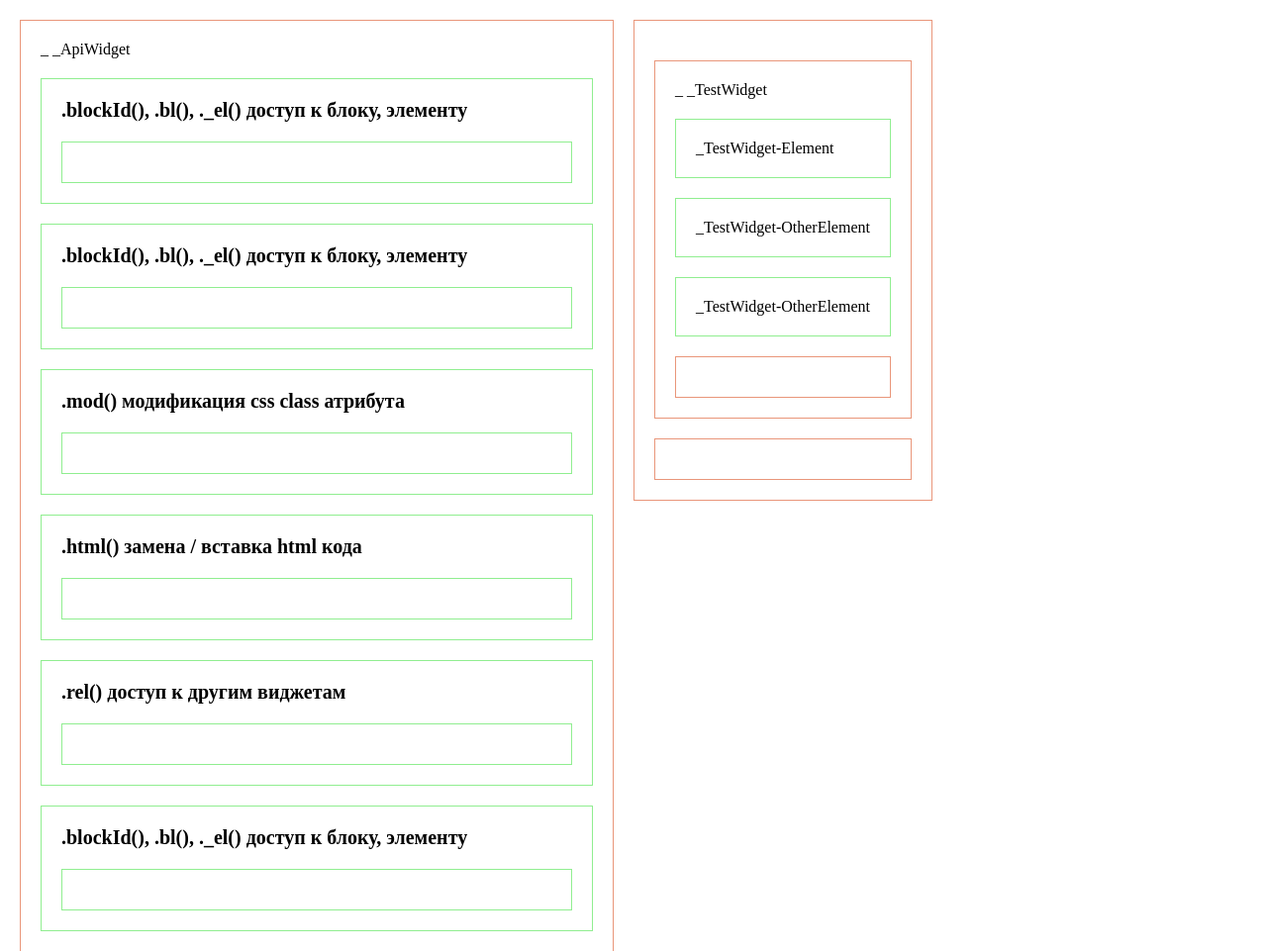
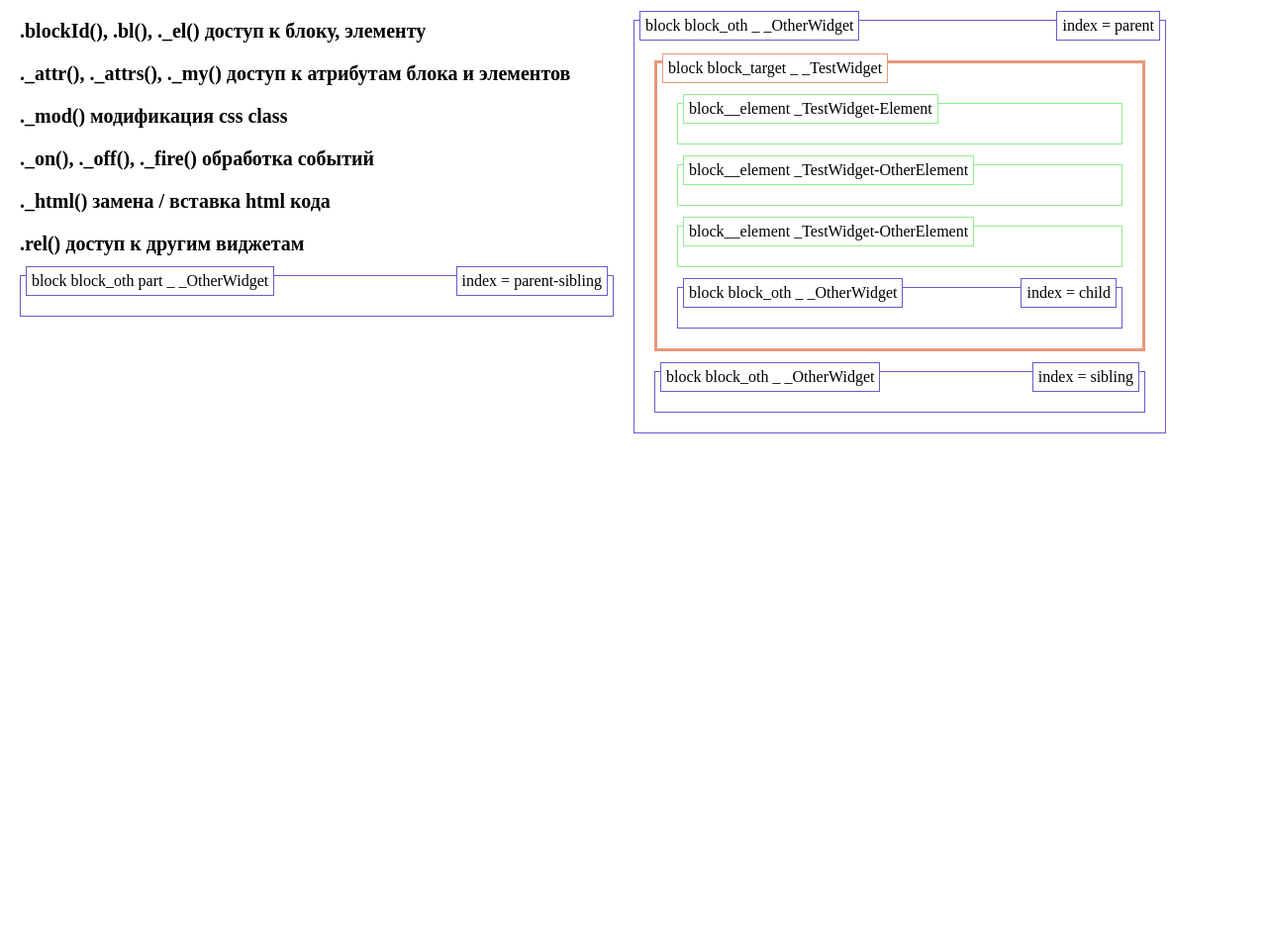
Before and after one commit to kraut-dps/zasada, a website: page examples/2_Api/index.html in a window 1280 px wide. Shown: the top 961 px of the page at 99% size. After the commit the page ends 800 px from the top, so only its background shows below. Drawn offline with Linux system fonts and the light colour scheme; files whose address does not match are found by name.

Commit message:
продолжение работы над примерами

```diff
--- a/examples/2_Api/OtherWidget.js
+++ b/examples/2_Api/OtherWidget.js
@@ -4,9 +4,7 @@ export class OtherWidget extends Widget {
 
 	bActive = false;
 
-	run() {
-		this.bl().insertAdjacentHTML( "afterbegin", '_ _OtherWidget index = "' + this.index() + '"' );
-	}
+	run() {}
 
 	_getIndex() {
 		return this._attr( '', 'index' );
--- a/examples/2_Api/index.html
+++ b/examples/2_Api/index.html
@@ -1,48 +1,48 @@
 <head><link type="text/css" rel="stylesheet" href="style.css"/></head>
 
-<div class="fixed block _ _OtherWidget" data-index="parent">
-	<div class="block block_target _ _TestWidget" data-var1="3.14">
-		_ _TestWidget
-		<div class="block__element _TestWidget-Element" data-var1="0" data-var2='{"json1":4}' data-var3="sub1=1,sub2=2" my-var1="10">_TestWidget-Element</div>
-		<div class="block__element _TestWidget-OtherElement">_TestWidget-OtherElement</div>
-		<div class="block__element _TestWidget-OtherElement">_TestWidget-OtherElement</div>
-		<div class="block _ _OtherWidget" data-index="child">
+<div class="fixed">
+	<div class="block block_oth _ _OtherWidget" data-index="parent">
+		<div class="block block_target _ _TestWidget" data-var1="3.14">
+			<div class="block__element _TestWidget-Element" data-var1="0" data-var2='{"json1":4}' data-var3="sub1=1,sub2=2" my-var1="10"></div>
+			<div class="block__element _TestWidget-OtherElement"></div>
+			<div class="block__element _TestWidget-OtherElement"></div>
+			<div class="block block_oth _ _OtherWidget" data-index="child">
+			</div>
 		</div>
-	</div>
 
-	<div class="block _ _OtherWidget" data-index="sibling">
+		<div class="block block_oth _ _OtherWidget" data-index="sibling">
+		</div>
 	</div>
 </div>
 
-<div class="block part _ _ApiWidget" data-var1="3.14">
-	_ _ApiWidget
-	<div class="block__element">
+<div class="part _ _ApiWidget">
+	<div>
 		<a class="header" name="BlockElement">.blockId(), .bl(), ._el() доступ к блоку, элементу</a>
-		<div class="block__element _ApiWidget-BlockElement"></div>
+		<div class="_ApiWidget-BlockElement"></div>
 	</div>
-	<div class="block__element">
-		<a class="header" name="Attr">.blockId(), .bl(), ._el() доступ к блоку, элементу</a>
-		<div class="block__element _ApiWidget-Attr"></div>
+	<div>
+		<a class="header" name="Attr">._attr(), ._attrs(), ._my() доступ к атрибутам блока и элементов</a>
+		<div class="_ApiWidget-Attr"></div>
 	</div>
-	<div class="block__element">
-		<a class="header" name="Mod">.mod() модификация css class атрибута</a>
-		<div class="block__element _ApiWidget-Mod"></div>
+	<div>
+		<a class="header" name="Mod">._mod() модификация css class</a>
+		<div class="_ApiWidget-Mod"></div>
 	</div>
-	<div class="block__element">
-		<a class="header" name="Html">.html() замена / вставка html кода</a>
-		<div class="block__element _ApiWidget-Html"></div>
+	<div>
+		<a class="header" name="BlockElement">._on(), ._off(), ._fire() обработка событий</a>
+		<div class="_ApiWidget-Event"></div>
 	</div>
-	<div class="block__element">
+	<div>
+		<a class="header" name="Html">._html() замена / вставка html кода</a>
+		<div class="_ApiWidget-Html"></div>
+	</div>
+	<div>
 		<a class="header" name="BlockElement">.rel() доступ к другим виджетам</a>
-		<div class="block__element _ApiWidget-Rel"></div>
-	</div>
-	<div class="block__element">
-		<a class="header" name="BlockElement">.blockId(), .bl(), ._el() доступ к блоку, элементу</a>
-		<div class="block__element _ApiWidget-Event"></div>
+		<div class="_ApiWidget-Rel"></div>
 	</div>
 </div>
 
-<div class="block part _ _OtherWidget" data-index="parent-sibling">
+<div class="block block_oth part _ _OtherWidget" data-index="parent-sibling">
 </div>
 
 <script src="../build/2_Api/index.js"></script>
--- a/examples/2_Api/style.css
+++ b/examples/2_Api/style.css
@@ -5,9 +5,11 @@ body{
 	box-sizing: border-box;
 }
 .fixed{
-	position: fixed;
+	position: fixed !important;
 	top: 0;
 	left: 50%;
+	overflow-y: auto;
+	height: 100%;
 }
 .part{
 	max-width: calc( 50% - 20px );
@@ -17,11 +19,48 @@ body{
 	margin-top: 20px;
 	padding: 20px;
 	white-space: nowrap;
+	position: relative;
+	min-width: 450px;
+}
+.block_oth{
+	border: 1px solid slateblue;
+}
+.block:before, .block_oth:after{
+	position: absolute;
+	padding: 5px;
+	top: -10px;
+	background: #fff;
+}
+.block:before{
+	left: 5px;
+	content: attr(class);
+	border: 1px solid darksalmon;
+}
+.block_oth:before{
+	border: 1px solid slateblue;
+}
+.block_oth:after{
+	right: 5px;
+	content: "index = " attr( data-index );
+	border: 1px solid slateblue;
 }
 .block__element{
 	border: 1px solid lightgreen;
 	padding: 20px;
-	margin-top: 20px
+	margin-top: 20px;
+	position: relative;
+}
+.block__element:before{
+	position: absolute;
+	top: -10px;
+	left: 5px;
+	padding: 5px;
+	content: attr( class );
+	background: #fff;
+	border: 1px solid lightgreen;
+}
+.block_target {
+	border-width: 3px;
 }
 .btn{
 	padding: 20px;
@@ -35,6 +74,8 @@ body{
 .header{
 	font-size: 20px;
 	font-weight: bold;
+	padding-top: 20px;
+	display: block;
 }
 .active{
 	border-width: 5px;
--- a/examples/package.json
+++ b/examples/package.json
@@ -8,7 +8,7 @@
     "prod": "webpack --mode=production"
   },
   "dependencies": {
-    "zasada": "0.0.14"
+    "zasada": "0.0.15"
   },
   "devDependencies": {
     "@babel/core": "7.2.0",
--- a/examples/webpack.config.js
+++ b/examples/webpack.config.js
@@ -7,6 +7,7 @@ var oConfig = fnWebpackMerge(
 		entry: {
 			"1_HelloWorld": __dirname + '/1_HelloWorld/index.js',
 			"2_Api": __dirname +'/2_Api/index.js',
+			"3_LinkerApi": __dirname +'/3_LinkerApi/index.js',
 			"polyfill-promise": 'zasada/src/utils/polyfillPromise.js',
 		},
 		output: {
```
Also changed, not shown: examples/2_Api/ApiWidget.js (+35 -19 lines), examples/3_LinkerApi/examples.js (added, +47 -0 lines), examples/3_LinkerApi/index.html (added, +46 -0 lines), examples/3_LinkerApi/index.js (added, +26 -0 lines), examples/index.html (+2 -1 lines), src/core/widget/CoreWidget.js (+6 -1 lines).
